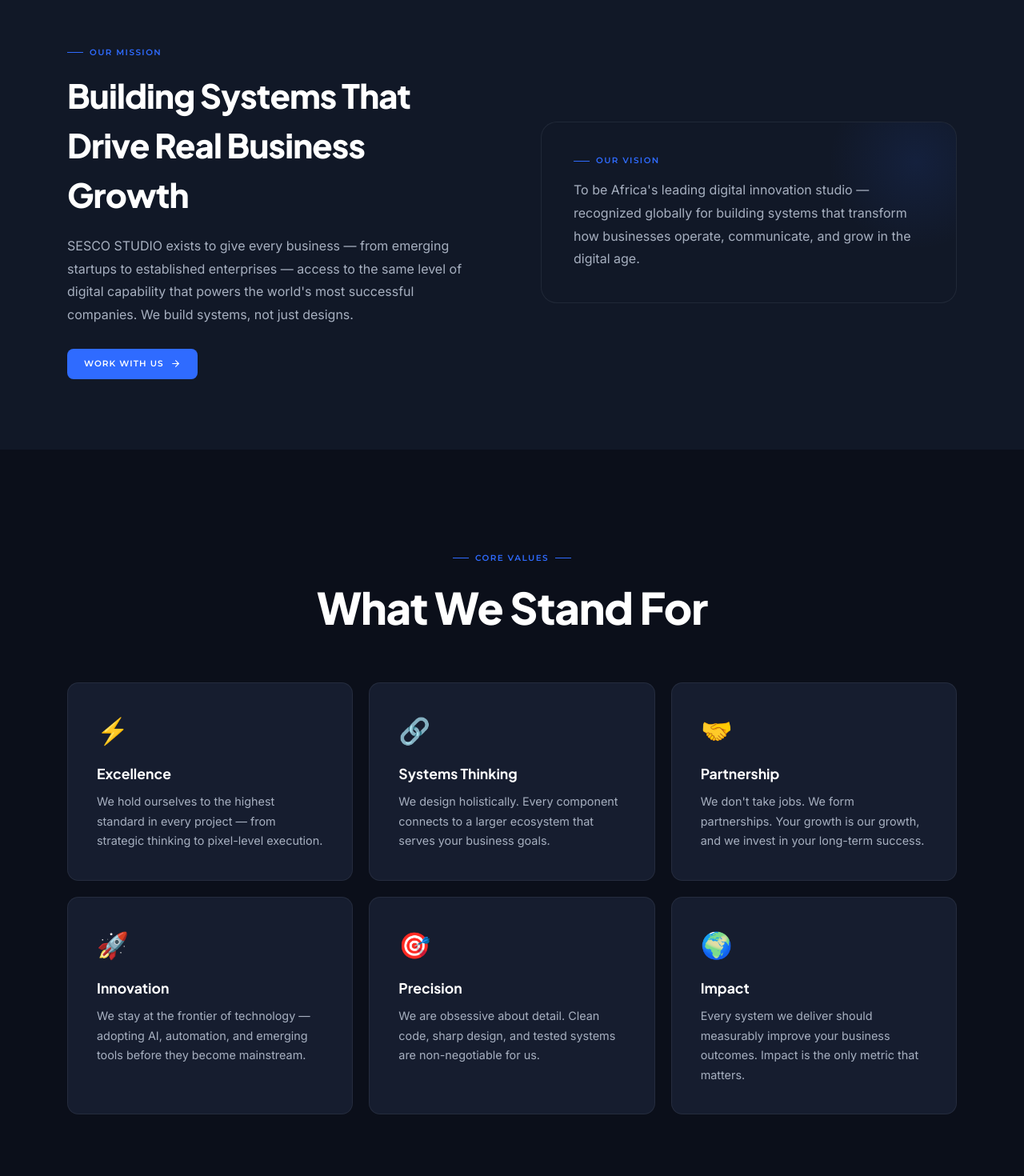
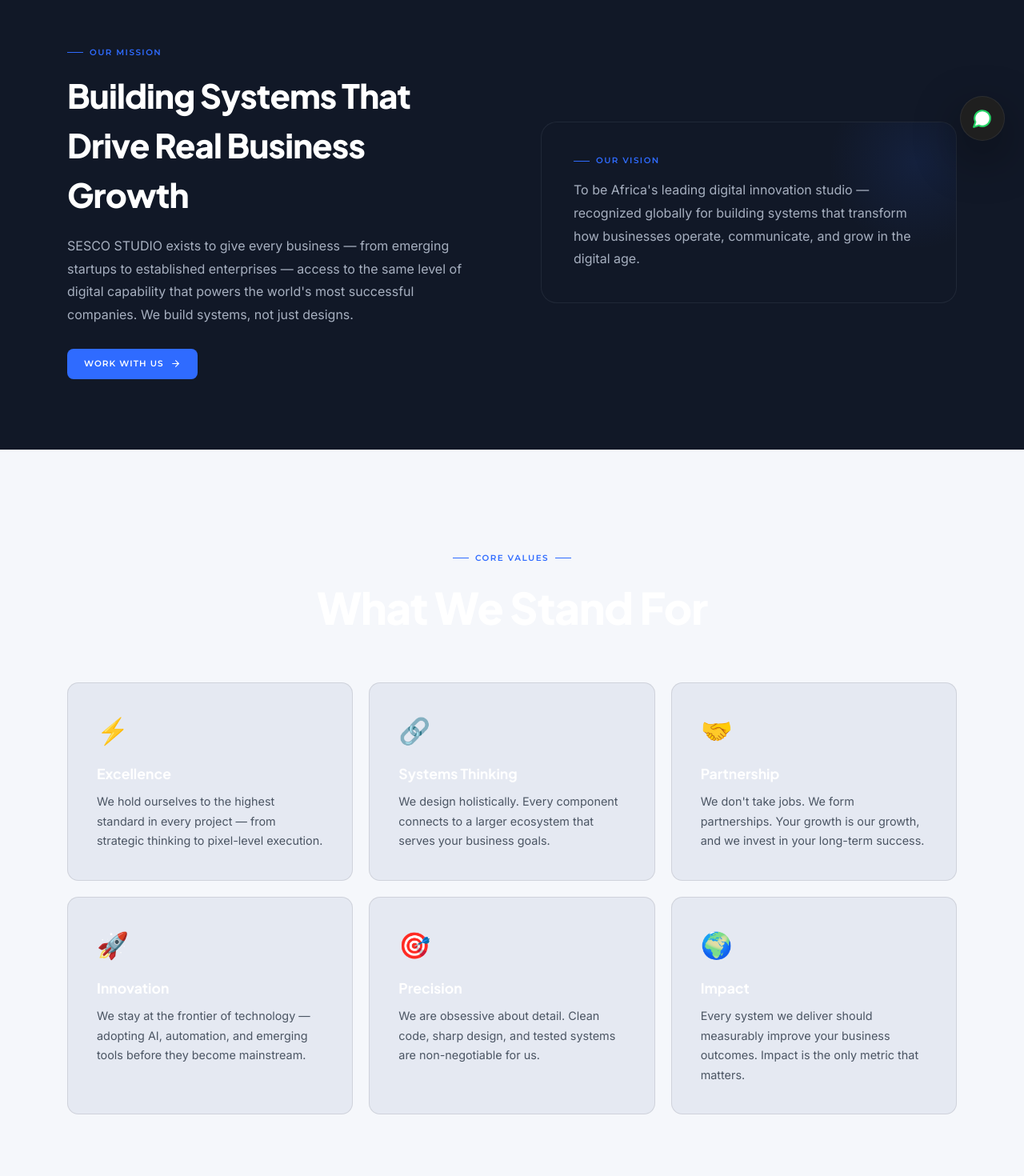
Before and after one commit to sescodtech/sescostudio, a Next.js app: page /about in a window 1280 px wide. Shown: the part 600-2070 px from the top of the page at 80% size. Built offline with nearby package versions, Linux system fonts and the light colour scheme; no server answers; the database is empty.

Commit message:
Whatsap FLow

```diff
--- a/app/globals.css
+++ b/app/globals.css
@@ -11,6 +11,7 @@
   --gray:   #A7B0C0;
   --gray2:  #4B5563;
   --border: rgba(167,176,192,.1);
+  --surface-light: #F5F7FB;
   --blue-a: rgba(47,107,255,.12);
   --blue-b: rgba(47,107,255,.28);
   --gold-a: rgba(200,162,74,.12);
@@ -63,6 +64,24 @@
 .section { padding-block: var(--section-y); position: relative; }
 .section-alt { background: var(--navy2); }
 
+/* Light/neutral section variant — breaks up the all-navy rhythm without
+   touching brand colours. Redefines the same CSS custom properties that
+   every component already reads its text/surface colours from (--white,
+   --gray, --navy2/3, --border), so headings, body copy and nested "card"
+   surfaces automatically flip to legible dark-on-light without per-component
+   edits. --blue and --gold stay untouched since they already read well on
+   a light surface. */
+.section-light {
+  background: var(--surface-light);
+  --white: var(--navy);
+  --gray: #4B5563;
+  --gray2: #6B7280;
+  --navy2: #EEF1F7;
+  --navy3: #E5E9F2;
+  --border: rgba(11,15,26,.1);
+}
+.section-light .grid-overlay { opacity: .5; }
+
 .grid-overlay {
   position: absolute; inset: 0;
   background-image: linear-gradient(rgba(47,107,255,.04) 1px,transparent 1px),linear-gradient(90deg,rgba(47,107,255,.04) 1px,transparent 1px);
@@ -89,6 +108,10 @@
   transition: transform .35s var(--ease), border-color .35s var(--ease), box-shadow .35s var(--ease);
 }
 .card-hover:hover { transform: translateY(-6px); border-color: var(--blue-b); box-shadow: var(--shadow-blue); }
+.pricing-card-featured { transform: scale(1.04); }
+@media (max-width: 720px) {
+  .pricing-card-featured { transform: none; }
+}
 
 /* Buttons */
 .btn {
@@ -143,6 +166,10 @@
 .form-input:hover { border-color: rgba(167,176,192,.25); }
 .form-input:focus { border-color: var(--blue); background: var(--navy3); }
 .form-label { font-family: 'Montserrat',sans-serif; font-size: .62rem; font-weight: 600; letter-spacing: .1em; text-transform: uppercase; color: var(--gray); margin-bottom: 8px; display: block; }
+.form-grid-2 { display: grid; grid-template-columns: 1fr 1fr; gap: 16px; }
+@media (max-width: 480px) {
+  .form-grid-2 { grid-template-columns: 1fr; }
+}
 .soc-icon { transition: border-color .2s var(--ease), color .2s var(--ease), transform .2s var(--ease); }
 .soc-icon:hover { border-color: var(--blue-b); color: var(--blue); transform: translateY(-2px); }
 
@@ -163,3 +190,27 @@
 @keyframes slide-up { from{opacity:0;transform:translateY(30px)}to{opacity:1;transform:none} }
 .animate-slide-up { animation: slide-up .7s cubic-bezier(.4,0,.2,1) forwards; }
 @media(prefers-reduced-motion:reduce){*,*::before,*::after{animation-duration:.01ms!important;transition-duration:.01ms!important}}
+
+/* Floating WhatsApp button — fixed bottom-right, sits below the mobile-menu
+   overlay (z-index 199) so it's never visible on top of it. */
+.floating-whatsapp-btn {
+  position: fixed;
+  right: 24px;
+  bottom: 24px;
+  z-index: 150;
+  width: 56px;
+  height: 56px;
+  border-radius: 50%;
+  display: flex;
+  align-items: center;
+  justify-content: center;
+  background: #1F1F1F;
+  border: 1px solid var(--border);
+  box-shadow: var(--shadow-lg);
+  text-decoration: none;
+  transition: transform .25s var(--ease), box-shadow .25s var(--ease), background .25s var(--ease);
+}
+.floating-whatsapp-btn:hover { transform: translateY(-3px) scale(1.05); box-shadow: 0 20px 40px rgba(37,211,102,.28); }
+@media (max-width: 720px) {
+  .floating-whatsapp-btn { right: 16px; bottom: 16px; width: 50px; height: 50px; }
+}
--- a/app/layout.tsx
+++ b/app/layout.tsx
@@ -4,6 +4,7 @@
 import FaviconSync from '@/components/ui/FaviconSync';
 import MaintenanceGate from '@/components/ui/MaintenanceGate';
 import AnalyticsScripts from '@/components/ui/AnalyticsScripts';
+import FloatingWhatsApp from '@/components/ui/FloatingWhatsApp';
 import { supabase } from '@/lib/supabase';
 import { DEFAULT_CMS } from '@/lib/cms';
 
@@ -48,6 +49,7 @@
           <FaviconSync />
           <AnalyticsScripts />
           <MaintenanceGate>{children}</MaintenanceGate>
+          <FloatingWhatsApp />
         </CMSProvider>
       </body>
     </html>
--- a/components/layout/Footer.tsx
+++ b/components/layout/Footer.tsx
@@ -42,7 +42,7 @@
           ) : (
             <form onSubmit={handleSubscribe} style={{ display: 'flex', gap: 10, flexWrap: 'wrap' }}>
               <label htmlFor="newsletter-email" className="sr-only">Email address</label>
-              <input id="newsletter-email" type="email" required value={email} onChange={e => setEmail(e.target.value)} placeholder="you@company.com" className="form-input" style={{ width: 220 }} />
+              <input id="newsletter-email" type="email" required value={email} onChange={e => setEmail(e.target.value)} placeholder="you@company.com" className="form-input" style={{ width: '100%', maxWidth: 260, flex: '1 1 200px' }} />
               <button type="submit" disabled={status === 'submitting'} className="btn btn-primary btn-sm">
                 {status === 'submitting' ? 'Joining…' : <>Subscribe <ArrowRight size={13} /></>}
               </button>
--- a/components/sections/AboutPage.tsx
+++ b/components/sections/AboutPage.tsx
@@ -49,7 +49,7 @@
         </div>
       </section>
 
-      <section className="section">
+      <section className="section section-light">
         <div className="container">
           <div style={{ textAlign: 'center', marginBottom: 52 }}>
             <Reveal><p className="section-label centered">Core Values</p></Reveal>
--- a/components/sections/BlogPage.tsx
+++ b/components/sections/BlogPage.tsx
@@ -22,7 +22,7 @@
         </div>
       </section>
 
-      <section className="section" style={{ paddingTop: 'clamp(16px,3vw,24px)' }}>
+      <section className="section section-light" style={{ paddingTop: 'clamp(16px,3vw,24px)' }}>
         <div className="container">
           <Reveal>
             <div role="group" aria-label="Filter posts by category" style={{ display: 'flex', gap: 10, justifyContent: 'center', flexWrap: 'wrap', marginBottom: 48 }}>
--- a/components/sections/ContactPage.tsx
+++ b/components/sections/ContactPage.tsx
@@ -72,7 +72,7 @@
 
           <RevealRight delay={0.15}>
             <form onSubmit={handleSubmit} className="card" style={{ padding: 40 }}>
-              <div style={{ display: 'grid', gridTemplateColumns: '1fr 1fr', gap: 16, marginBottom: 20 }}>
+              <div className="form-grid-2" style={{ marginBottom: 20 }}>
                 <div>
                   <label className="form-label" htmlFor="first-name">First Name</label>
                   <input id="first-name" className="form-input" value={form.first} onChange={e => setForm({ ...form, first: e.target.value })} placeholder="Olajide" required />
--- a/components/sections/HomeSections.tsx
+++ b/components/sections/HomeSections.tsx
@@ -70,7 +70,7 @@
 ];
 export function ProcessSection() {
   return (
-    <section className="section">
+    <section className="section section-light">
       <div className="container" style={{ maxWidth: 1100 }}>
         <div style={{ textAlign: 'center', marginBottom: 64 }}>
           <Reveal><p className="section-label centered">How We Work</p></Reveal>
@@ -150,7 +150,7 @@
   const { data } = useCMS();
   const featured = data.projects.slice(0, 3);
   return (
-    <section className="section">
+    <section className="section section-light">
       <div className="container">
         <div style={{ display: 'flex', alignItems: 'flex-end', justifyContent: 'space-between', flexWrap: 'wrap', gap: 20, marginBottom: 48 }}>
           <div>
--- a/components/sections/PortfolioPage.tsx
+++ b/components/sections/PortfolioPage.tsx
@@ -28,7 +28,7 @@
         </div>
       </section>
 
-      <section className="section" style={{ paddingTop: 'clamp(16px,3vw,24px)' }}>
+      <section className="section section-light" style={{ paddingTop: 'clamp(16px,3vw,24px)' }}>
         <div className="container">
           <Reveal>
             <div role="group" aria-label="Filter projects by type" style={{ display: 'flex', gap: 10, justifyContent: 'center', flexWrap: 'wrap', marginBottom: 48 }}>
--- a/components/sections/ServicesPage.tsx
+++ b/components/sections/ServicesPage.tsx
@@ -44,7 +44,7 @@
         </div>
       </section>
 
-      <section className="section" style={{ paddingTop: 'clamp(24px,4vw,40px)' }}>
+      <section className="section section-light" style={{ paddingTop: 'clamp(24px,4vw,40px)' }}>
         <div className="container">
           <StaggerGrid style={{ display: 'grid', gridTemplateColumns: 'repeat(auto-fit,minmax(300px,1fr))', gap: 22 }}>
             {data.services.map((svc, i) => (
@@ -81,12 +81,11 @@
             {PRICING.map(p => (
               <StaggerItem key={p.tier}>
                 <div
-                  className="card-hover"
+                  className={`card-hover${p.featured ? ' pricing-card-featured' : ''}`}
                   style={{
                     background: p.featured ? 'linear-gradient(135deg,rgba(47,107,255,.1),rgba(11,15,26,0))' : 'var(--navy2)',
                     border: `1px solid ${p.featured ? 'rgba(47,107,255,.45)' : 'var(--border)'}`,
                     borderRadius: 'var(--radius-md)', padding: p.featured ? '48px 40px' : 40, textAlign: 'center', position: 'relative', overflow: 'hidden', height: '100%',
-                    transform: p.featured ? 'scale(1.04)' : undefined,
                     boxShadow: p.featured ? 'var(--shadow-blue)' : undefined,
                     zIndex: p.featured ? 1 : undefined,
                   }}
--- /dev/null
+++ b/components/ui/FloatingWhatsApp.tsx
@@ -0,0 +1,38 @@
+'use client';
+import { usePathname } from 'next/navigation';
+import { MessageCircle } from 'lucide-react';
+import { useCMS } from '@/lib/CMSContext';
+
+/**
+ * Persistent floating WhatsApp contact button.
+ * Hidden on /admin (no reason to chat-with-us inside the CMS) and while the
+ * site is in maintenance mode (nothing to talk about yet).
+ */
+export default function FloatingWhatsApp() {
+  const { data } = useCMS();
+  const pathname = usePathname();
+
+  if (pathname?.startsWith('/admin')) return null;
+  if (data.siteSettings.maintenanceMode) return null;
+
+  const raw = data.contact.whatsapp;
+  if (!raw) return null;
+
+  const digits = raw.replace(/[^\d]/g, '');
+  if (!digits) return null;
+
+  const message = encodeURIComponent("Hi SESCO STUDIO, I'd like to talk about a project.");
+  const href = `https://wa.me/${digits}?text=${message}`;
+
+  return (
+    <a
+      href={href}
+      target="_blank"
+      rel="noopener noreferrer"
+      aria-label="Chat with SESCO STUDIO on WhatsApp"
+      className="floating-whatsapp-btn"
+    >
+      <MessageCircle size={26} strokeWidth={2} fill="#fff" color="#25D366" aria-hidden="true" />
+    </a>
+  );
+}
--- a/lib/cms.ts
+++ b/lib/cms.ts
@@ -269,6 +269,7 @@
     email: 'sescodtech@gmail.com',
     website: 'sescoconcept.name.ng',
     location: 'Lagos, Nigeria',
+    whatsapp: '+2348140112803',
     github: 'https://github.com/sescodtech',
     businessHours: 'Mon–Fri, 9am–6pm (WAT)',
   },
```
Also changed, not shown: components/sections/HeroSection.tsx (+0 -11 lines).
